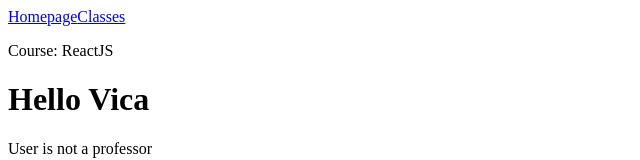
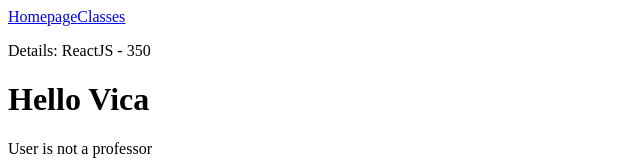
Before and after one commit to Vica-lab-dev/Vue.js, a Vue app in the folder 2-components/: page / in a window 1280 px wide. Shown: the top 160 px of the page, without its empty margins (0-640 px from the left). Built offline with nearby package versions, Linux system fonts and the light colour scheme.

Commit message:
feat: show course details with price

```diff
--- a/2-components/src/components/ClassInfo.vue
+++ b/2-components/src/components/ClassInfo.vue
@@ -1,5 +1,5 @@
 <template>
-  <p>Course: {{ className }}</p>
+  <p>Details: {{ className }} - {{ courseInfo[className].price }}</p>
 </template>
 
 <script>
```
